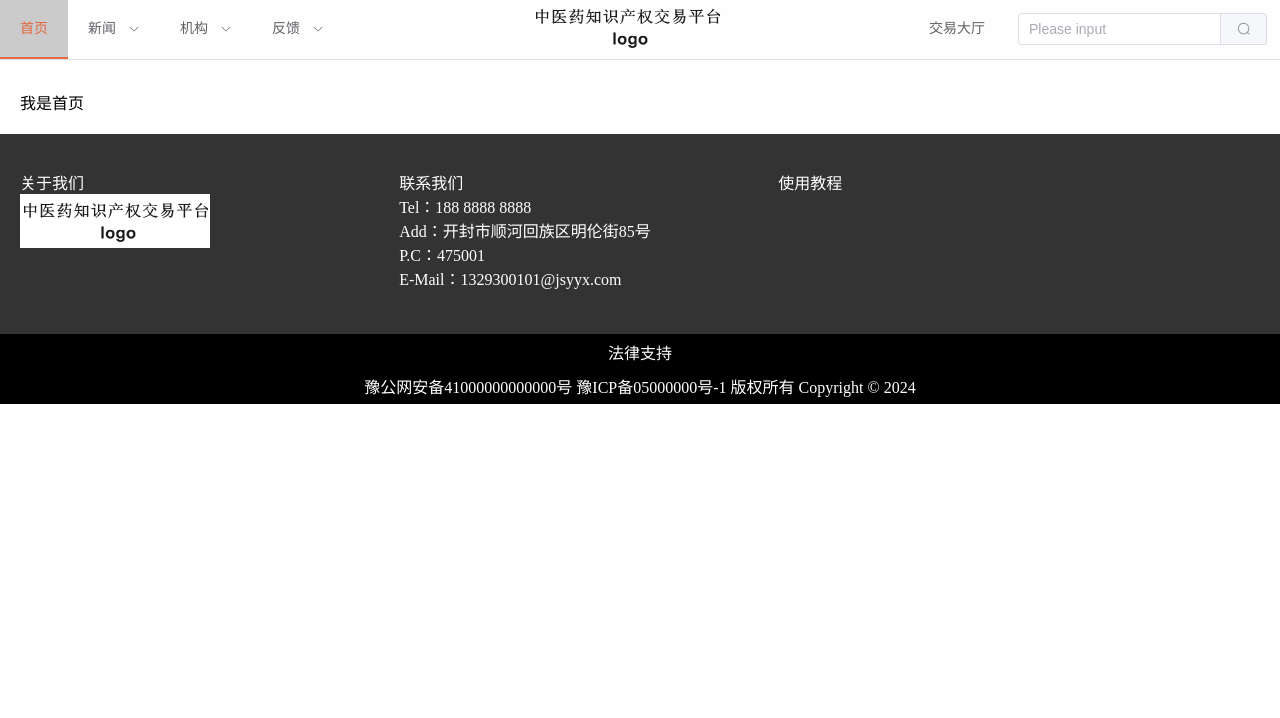
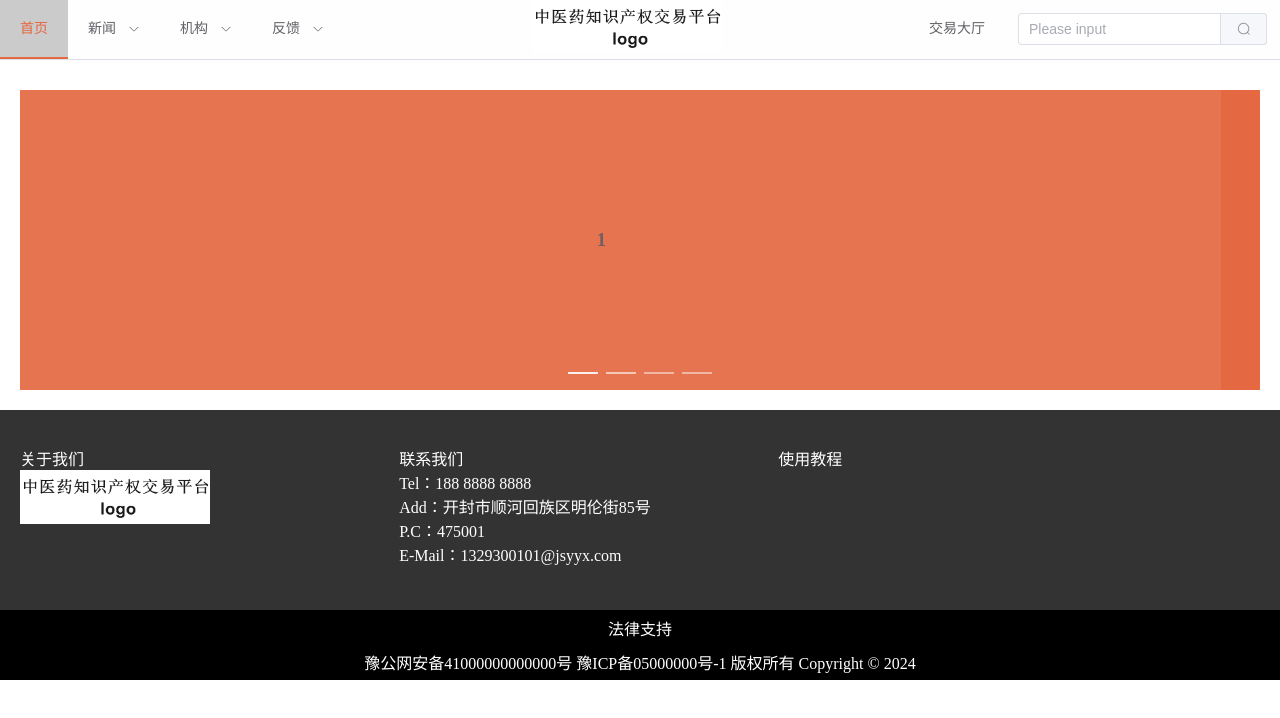
Before and after one commit to BoBolilla/ZYY-property-transaction-platform-0, a Vue app: page /home in a window 1280 px wide. Shown: the top 718 px of the page. Built offline with nearby package versions, Linux system fonts and the light colour scheme.

Commit message:
轮播图

```diff
--- a/src/views/layout/HomePage.vue
+++ b/src/views/layout/HomePage.vue
@@ -1,7 +1,31 @@
 <script setup></script>
 
 <template>
-  <div>我是首页</div>
+  <el-carousel :interval="5000">
+    <el-carousel-item v-for="item in 4" :key="item">
+      <h3 text="2xl" justify="center">{{ item }}</h3>
+    </el-carousel-item>
+  </el-carousel>
 </template>
 
-<style scoped></style>
+<style scoped>
+.el-carousel {
+  margin: 0;
+  padding: 0;
+}
+.el-carousel__item h3 {
+  color: #475669;
+  opacity: 0.75;
+  line-height: 300px;
+  margin: 0;
+  text-align: center;
+}
+
+.el-carousel__item:nth-child(2n) {
+  background-color: #e46841;
+}
+
+.el-carousel__item:nth-child(2n + 1) {
+  background-color: #e46741e9;
+}
+</style>
```
Also changed, not shown: src/utils/request.js (+13 -3 lines).
